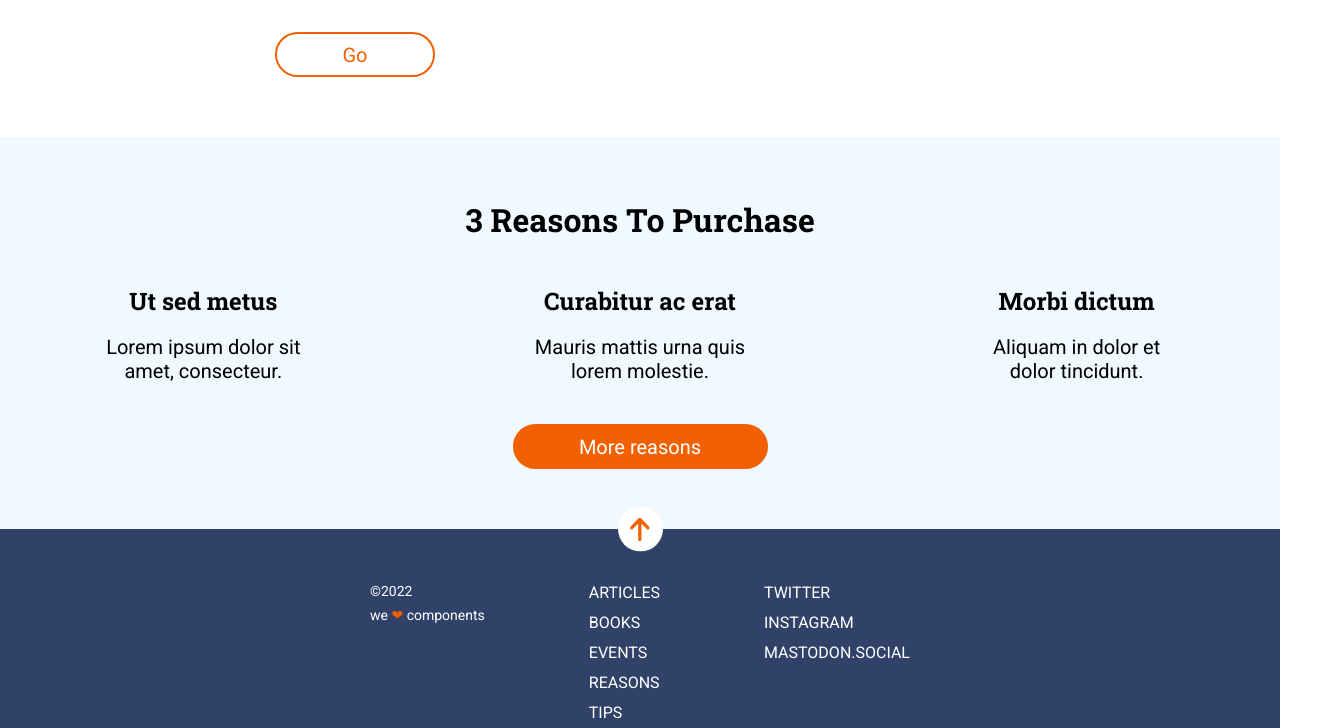
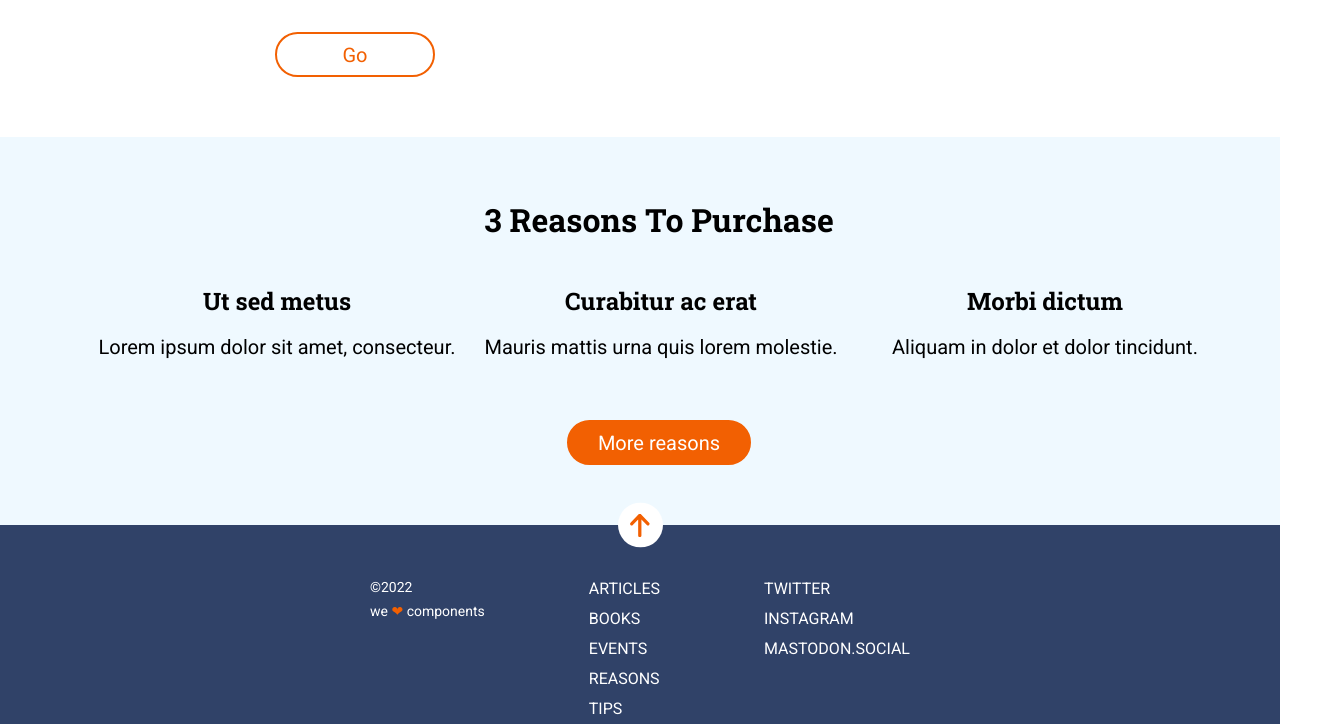
Before and after one commit to Adalab/modulo-1-evaluacion-final-marialapc, a website: page docs/index.html in a window 1280 px wide. Shown: the part 1001-1729 px from the top of the page, 1318 px wide, since content can reach past the window. Drawn offline with Linux system fonts and the light colour scheme.

Commit message:
blue section responsive

```diff
--- a/src/scss/layout/_blue-section.scss
+++ b/src/scss/layout/_blue-section.scss
@@ -3,14 +3,14 @@
   display: grid;
   grid-template-rows: auto;
   text-align: center;
-}
 
-.blue__title {
+  &__title {
     font-family: $font-2;
     text-transform: capitalize;
     font-size: 24px;
     margin-top: 29px;
     font-weight: bold;
+  }
 }
 
 .blue__div {
@@ -61,8 +61,11 @@
   }
 
   .blue__article {
-    display: flex;
-    gap: 30px;
+    display: grid;
+    grid-template-columns: 1fr 1fr 1fr;
+    margin-bottom: 20px;
+    margin-left: 37px;
+    margin-right: 40px;
 
     .blue__h3 {
       font-size: 24px;
@@ -70,31 +73,32 @@
 
     .blue__p {
       font-size: 20px;
-      width: 212.3px;
       margin-top: 18px;
+      width: 215px;
     }
 
     .blue__button {
-      margin-top: 67px;
       width: 210px;
+      margin-bottom: 50px;
     }
   }
-
+}
 @media all and (min-width: 1280px) {
   .blue__title {
     margin-top: 61px;
     font-size: 32px;
   }
-    .blue__article {
-      width: 100vw;
-      display: flex;
-      flex-direction: row;
-      justify-content: space-around;
-      align-items: center;
+
+  .blue__div {
+    width: 1fr;
   }
 
+  .blue__article {
+    margin-right: 81px;
+    margin-left: 85px;
+
     .blue__p {
-      width: 400px;
+      width: 380px;
     }
 
     .blue__button {
```
Also changed, not shown: docs/assets/css/main.css. Lines whose indentation alone changed are shown as unchanged.
